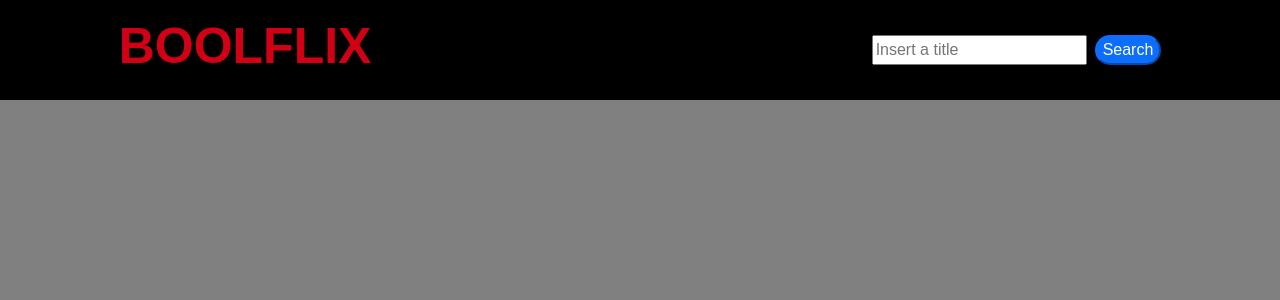
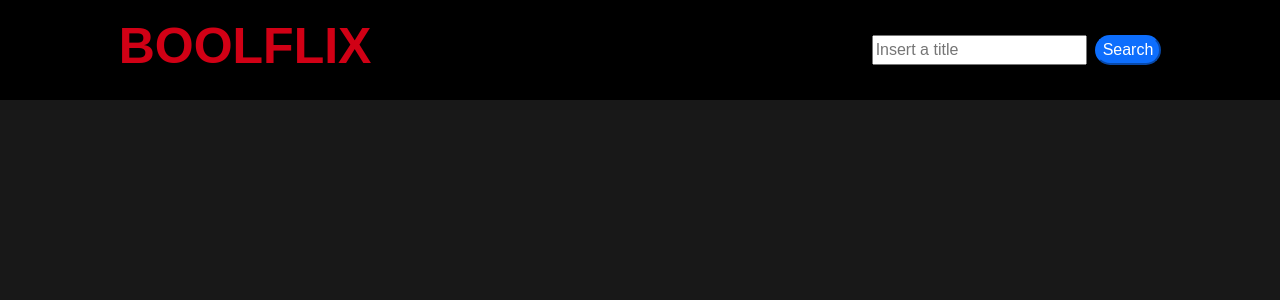
Before and after one commit to LorenzoAriatta/vue-boolflix, a Vue app: page / in a window 1280 px wide. Shown: the top 300 px of the page. Built offline with nearby package versions, Linux system fonts and the light colour scheme.

Commit message:
init milestone5 (bonus)

```diff
--- a/src/App.vue
+++ b/src/App.vue
@@ -20,6 +20,7 @@ export default {
     return {
       apiURL: "https://api.themoviedb.org/3/search/",
       query: "",
+      idCard: "",
       series: [],
       movies: [],
     };
@@ -48,7 +49,7 @@ export default {
               console.log("array serie", this.series);
               this.series = response.data.results;
             }
-            console.log(response.data.results);
+            //console.log(response.data.results);
             //console.log("ARRAY risultati ricerca", this.movies);
             //console.log(type);
           })
--- a/src/components/MainComponenent.vue
+++ b/src/components/MainComponenent.vue
@@ -1,8 +1,8 @@
 <template>
   <main>
     <div class="container d-flex flex-wrap">
-      <div class="row w-100 flex-wrap py-5">
-        <h2 v-show="movies.length > 0">Films</h2>
+      <div class="row w-100 flex-wrap py-5 text-white">
+        <h2 class="text-center" v-if="movies.length > 0">Films</h2>
         <MoviesList
           class="col-4 mb-4"
           v-for="movie in movies"
@@ -13,8 +13,8 @@
       </div>
     </div>
     <div class="container d-flex flex-wrap">
-      <div class="row w-100 flex-wrap py-5">
-        <h2 v-show="series.length > 0">TV Series</h2>
+      <div class="row w-100 flex-wrap py-5 text-white">
+        <h2 class="text-center" v-if="series.length > 0">TV Series</h2>
         <SeriesList
           class="col-4 mb-4"
           v-for="serie in series"
--- a/src/components/MoviesList.vue
+++ b/src/components/MoviesList.vue
@@ -1,6 +1,6 @@
 <template>
   <div>
-    <div :class="getMovieId()" class="card">
+    <div class="card">
       <img
         class="h-100 poster missImg"
         src="https://miro.medium.com/max/800/1*hFwwQAW45673VGKrMPE2qQ.png"
@@ -48,14 +48,16 @@ export default {
   props: {
     movie: Object,
     imgPath: String,
-    id: Number,
   },
   methods: {
     getMovieId() {
       const id = this.movie.id;
       console.log("ID MOVIE ", id);
-      this.$emit("getMovieId", this.movieId);
+      this.$emit("getID", id);
     },
+  },
+  mounted() {
+    this.getMovieId();
   },
 };
 </script>
@@ -96,7 +98,7 @@ export default {
 }
 .card:hover .poster {
   transition: 0.4s;
-  opacity: 20%;
+  opacity: 15%;
   &.missImg {
     display: none;
   }
--- a/src/components/SeriesList.vue
+++ b/src/components/SeriesList.vue
@@ -86,7 +86,7 @@ export default {
 }
 .card:hover .poster {
   transition: 0.4s;
-  opacity: 20%;
+  opacity: 15%;
   &.missImg {
     display: none;
   }
--- a/src/style/general.scss
+++ b/src/style/general.scss
@@ -1,6 +1,6 @@
 @import '~bootstrap/scss/bootstrap';
 
 body {
-    background-color: grey;
+    background-color: rgb(24, 24, 24);
     font-family: -apple-system, BlinkMacSystemFont, 'Segoe UI', Roboto, Oxygen, Ubuntu, Cantarell, 'Open Sans', 'Helvetica Neue', sans-serif;
 }
```
Also changed, not shown: 1 other file (tests, documents, lock files or other folders).
